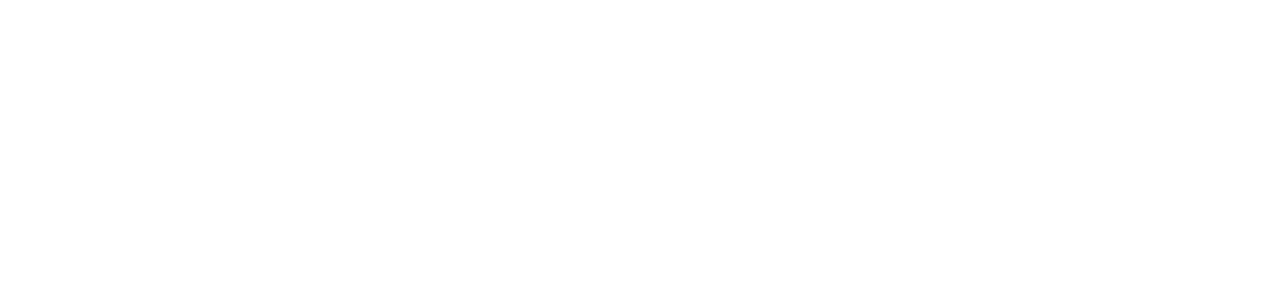
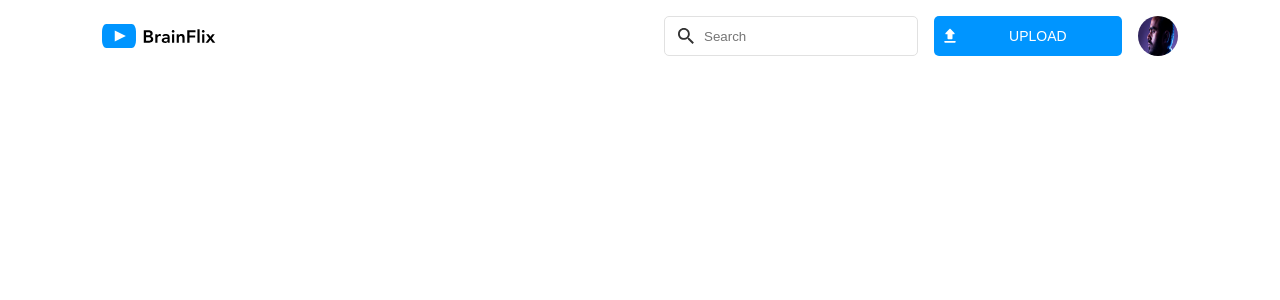
Before and after one commit to olusanyaJ/olusanya-jegede-brainflix, a React (Create React App) app: page / in a window 1280 px wide. Shown: the top 300 px of the page. Built offline with nearby package versions, Linux system fonts and the light colour scheme.

Commit message:
Header done and ready for merge

```diff
--- a/public/index.html
+++ b/public/index.html
@@ -2,7 +2,7 @@
 <html lang="en">
   <head>
     <meta charset="utf-8" />
-    <link rel="icon" href="../src/assets/logo/BrainFlix-logo.svg" />
+    <link rel="icon" href="" />
     <meta name="viewport" content="width=device-width, initial-scale=1" />
     <meta name="theme-color" content="#000000" />
     <meta
--- a/src/App.js
+++ b/src/App.js
@@ -1,7 +1,12 @@
 import "./App.scss";
+import Header from "./components/Header/Header";
 
 function App() {
-  return <div className="App"></div>;
+  return (
+    <div className="App">
+      <Header></Header>
+    </div>
+  );
 }
 
 export default App;
--- /dev/null
+++ b/src/components/Header/Header.js
@@ -0,0 +1,76 @@
+import "./Header.scss";
+import logo from "../../assets/logo/BrainFlix-logo.svg";
+import userAvatar from "../../assets/images/Mohan-muruge.jpg";
+
+const Header = () => {
+  return (
+    <header className="header">
+      <div className="header__container">
+        <div className="brand">
+          <img className="brand__logo" src={logo} alt="" />
+        </div>
+
+        <div className="user">
+          <div className="user__wrapper">
+            <div className="user__search">
+              <div className="user__search-tab">
+                <svg
+                  class="user__search-icon"
+                  width="18"
+                  height="18"
+                  viewBox="0 0 18 18"
+                  fill="none"
+                  xmlns="http://www.w3.org/2000/svg"
+                >
+                  <path
+                    d="M12.8645 11.3208H12.0515L11.7633 11.0429C12.7719 9.86964 13.3791 8.34648 13.3791 6.68954C13.3791 2.99485 10.3842 0 6.68954 0C2.99485 0 0 2.99485 0 6.68954C0 10.3842 2.99485 13.3791 6.68954 13.3791C8.34648 13.3791 9.86964 12.7719 11.0429 11.7633L11.3208 12.0515V12.8645L16.4666 18L18 16.4666L12.8645 11.3208ZM6.68954 11.3208C4.12693 11.3208 2.05832 9.25214 2.05832 6.68954C2.05832 4.12693 4.12693 2.05832 6.68954 2.05832C9.25214 2.05832 11.3208 4.12693 11.3208 6.68954C11.3208 9.25214 9.25214 11.3208 6.68954 11.3208Z"
+                    fill="#323232"
+                  />
+                </svg>
+                <input
+                  className="user__search-input"
+                  type="text"
+                  placeholder=" Search"
+                />
+              </div>
+
+              <img
+                className="user__image user__image--mobile"
+                src={userAvatar}
+                alt="Mohan-muruge"
+              />
+            </div>
+
+            <button className="user__button" type="user__upload">
+              <svg
+                xmlns="http://www.w3.org/2000/svg"
+                class="user__upload-icon"
+                enable-background="new 0 0 24 24"
+                height="24px"
+                viewBox="0 0 24 24"
+                width="24px"
+                fill="#FFFFFF"
+              >
+                <g>
+                  <rect fill="none" height="24" width="24" />
+                </g>
+                <g>
+                  <path d="M7.4,10h1.59v5c0,0.55,0.45,1,1,1h4c0.55,0,1-0.45,1-1v-5h1.59c0.89,0,1.34-1.08,0.71-1.71L12.7,3.7 c-0.39-0.39-1.02-0.39-1.41,0L6.7,8.29C6.07,8.92,6.51,10,7.4,10z M5,19c0,0.55,0.45,1,1,1h12c0.55,0,1-0.45,1-1s-0.45-1-1-1H6 C5.45,18,5,18.45,5,19z" />
+                </g>
+              </svg>
+              <span className="user__button-text">UPLOAD</span>
+            </button>
+
+            <img
+              className="user__image user__image--tablet"
+              src={userAvatar}
+              alt="Mohan-muruge"
+            />
+          </div>
+        </div>
+      </div>
+    </header>
+  );
+};
+
+export default Header;
--- /dev/null
+++ b/src/components/Header/Header.scss
@@ -0,0 +1,148 @@
+@use "../../styles/partials/reset";
+@use "../../styles/partials/typography" as *;
+@use "../../styles/partials/variables" as *;
+@use "../../styles/partials/mixins" as *;
+
+.header {
+  background-color: $primary-color-white;
+  &__container {
+    padding: 1rem;
+    @include tablet {
+      padding: 1rem 2rem;
+      display: flex;
+      justify-content: space-between;
+      align-items: center;
+    }
+    @include desktop {
+      width: $desktop-breakpoint;
+      margin: 0 auto;
+    }
+  }
+}
+
+.brand {
+  display: flex;
+  justify-content: center;
+  @include tablet {
+    width: 30%;
+    justify-content: flex-start;
+  }
+  &__logo {
+    width: 7.5rem;
+    height: auto;
+    margin-bottom: 1rem;
+    @include tablet {
+      margin-bottom: 0;
+    }
+  }
+}
+
+.user {
+  display: flex;
+  flex-direction: column;
+  &__wrapper {
+    display: flex;
+    flex-direction: column;
+    @include tablet {
+      flex-direction: row;
+    }
+    @include desktop {
+    }
+  }
+
+  &__search {
+    display: flex;
+    margin-bottom: 1rem;
+    @include tablet {
+      margin-right: 1rem;
+      margin-bottom: 0;
+      height: 2.5rem;
+      width: 16rem;
+    }
+    @include desktop {
+      width: 22rem;
+    }
+  }
+
+  &__search-tab {
+    display: flex;
+    align-items: center;
+    border: 1px solid $secondary-color-mercury;
+    border-radius: 5px;
+    padding: 5px;
+    width: 100%;
+    margin-right: 1rem;
+    @include tablet {
+      margin-right: 0;
+    }
+  }
+
+  &__search-icon {
+    color: $secondary-color-mercury;
+    @include tablet {
+      margin-left: 0.5rem;
+    }
+    @include desktop {
+      margin-right: 0.25rem;
+    }
+  }
+
+  &__search-input {
+    color: $primary-color-silver;
+    border: none;
+    outline: none;
+    width: 100%;
+  }
+
+  &__image {
+    width: 2.25rem;
+    height: 2.25rem;
+    border-radius: 50%;
+    &--mobile {
+      @include tablet {
+        display: none;
+      }
+    }
+    &--tablet {
+      display: none;
+      @include tablet {
+        display: block;
+      }
+    }
+    @include tablet {
+      width: 2.5rem;
+      height: 2.5rem;
+    }
+  }
+
+  &__button {
+    width: 100%;
+    display: flex;
+    justify-content: space-between;
+    align-items: center;
+    background-color: $primary-color-blue;
+    border: 1px solid $primary-color-blue;
+    color: $primary-color-white;
+    height: 2.5rem;
+    border-radius: 5px;
+    border: none;
+    cursor: pointer;
+    @include tablet {
+      width: 50%;
+      margin-right: 1rem;
+    }
+  }
+
+  &__upload-icon {
+    fill: $primary-color-white;
+    width: 20px;
+    height: 20px;
+  }
+
+  &__button-text {
+    color: $primary-color-white;
+    @include body-copy;
+    text-align: center;
+    flex-grow: 1;
+  }
+}
```
